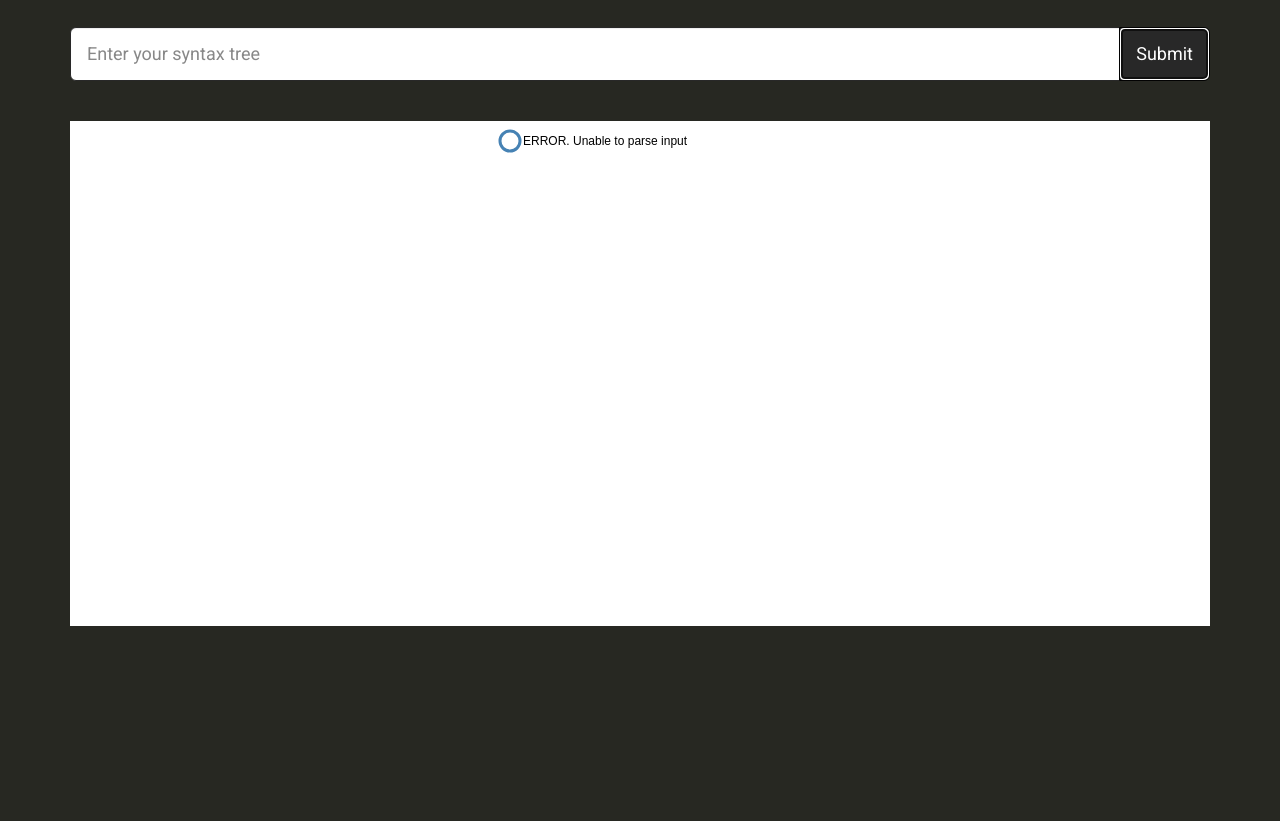
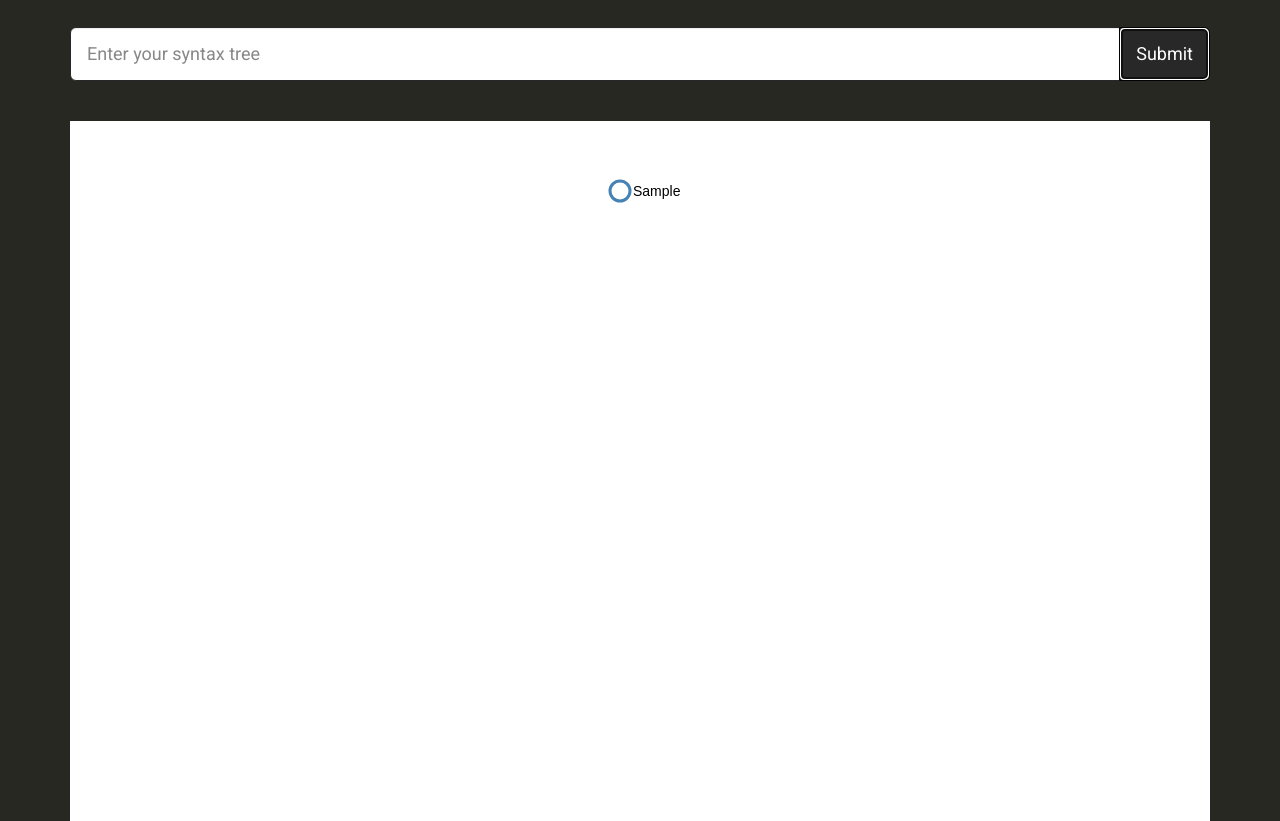
Before and after one commit to theodoretliu/ocaml-linter, a plain HTML site: page ast-viz/index.html in a window 1280 px wide. Both pictures are taken after typing "Sample" into the empty fields and a click on the button "Submit". Shown: the part 105-926 px from the top of the page. Before the commit the page ends 800 px from the top, so only its background shows below. Drawn offline with Linux system fonts and the light colour scheme.

Commit message:
regex and animations

```diff
--- a/ast-viz/script.js
+++ b/ast-viz/script.js
@@ -1,38 +1,26 @@
-var treeData = [
-  {
-    name: "Top Level",
-    children: [
-      {
-        name: "Level 2: A",
-        children: [
-          {
-            name: "Son of A",
-          },
-          {
-            name: "Daughter of A",
-          }
-        ]
-      },
-      {
-        name: "Level 2: B",
-      }
-    ]
-  }
-]
+// regex patterns used in abstract syntax trees
+var patterns = [
+	new RegExp(/(LetIn) \((.*?), (.*?), (.*)\)/), // LetIn binding
+	new RegExp(/(Binop) \((.*?), (.*?), (.*)\)/), // Binops
+	new RegExp(/(Conditional) \((.*?), (.*?), (.*)\)/), // Condition
+	new RegExp(/(Unop) \((.*?), (.*)\)/), // Unops
+	new RegExp(/(Fun) \((.*?), (.*)\)/), // Functions
+	new RegExp(/(Let) \((.*?), (.*)\)/), // Let binding
+	new RegExp(/(LetRec) \((.*?), (.*)\)/), // LetRec binding
+	new RegExp(/(LetRecIn) \((.*?), (.*?), (.*)\)/), // LetRecIn binding
+	new RegExp(/(Unassigned)/), // temporarily unassigned
+	new RegExp(/(App) \((.*?), (.*)\)/), // Function applications
+	new RegExp(/(Cons) \((.*?), (.*)\)/), // List Cons
+	new RegExp(/(Var "[a-z][a-z A-Z 0-9 _]*")/), // variable references
+	new RegExp(/(Int \d+)/), // integers
+	new RegExp(/(Float \d+\.?\d*)/), // floats
+	new RegExp(/(Bool (true|false))/), // booleans
+	new RegExp(/("[a-z][a-z A-Z 0-9 _]*")/), // variable assignments
+	new RegExp(/([A-Z]+[a-z A-Z 0-9 _]*)/), // Single word tokens
+];
 
-var patterns = [
-	new RegExp(/(LetIn) \((.*?), (.*?), (.*?)\)/), // LetIn binding
-	new RegExp(/(Var "[a-z][a-z A-Z 0-9 _]*?")/), // variable references
-	new RegExp(/("[a-z][a-z A-Z 0-9 _]*?")/), // variable assignments
-	new RegExp(/(Int \d+?)/), // integers
-];
-/*
-a = patterns[0];
-b = patterns[1];
-c = patterns[2];
-d = patterns[3];
-*/
 // - : Ex.expr = Expr.LetIn ("x", Expr.Int 2, Expr.Var "x")
+// Parsing an abstract syntax tree string into an object
 function parseAST(str) {
 	if (str == '') {
 		return undefined;
@@ -73,29 +61,100 @@ function parseAST(str) {
 				return newObj;
 			}
 		}
-		return {"name": "ERROR. Unable to parse input"};
+		return {"name": "ERROR. Unable to parse input", children: []};
 	}
 
 	return parse(str);
 }
 
-document.getElementById('parse-input').addEventListener('keyup', function(e) {
+// the primary DOM elements used by this file
+var input = document.getElementById('parse-input');
+var submit = document.getElementById('parse-button');
+
+// command line style history
+var inputHistory = [];
+var inputIdx = 0
+function historyScroll(e) {
+    // if down is pressed, go forward in the history if possible
+    if (e.which === 40) {
+    	if (inputIdx < inputHistory.length - 1) {
+    		inputIdx += 1
+    		input.value = inputHistory[inputIdx];
+    	}
+    	else if (inputIdx === inputHistory.length - 1) {
+    		input.value = "";
+    	}
+    }
+    // if up arrow key is pressed, go back in the history if possible
+    else if (e.which === 38) {
+    	if (inputIdx > 0) {
+    		input.value = inputHistory[inputIdx];
+    		inputIdx -= 1
+    	}
+    	else if (inputIdx === 0 && inputHistory.length != 0) {
+    		input.value = inputHistory[inputIdx];
+    	}
+    }
+
+	// moving the cursor to the end of text
+    setTimeout(function() {
+	    if (typeof input.selectionStart == "number") {
+	        input.selectionStart = input.selectionEnd = input.value.length;
+	    } else if (typeof input.createTextRange != "undefined") {
+	        input.focus();
+	        var range = input.createTextRange();
+	        range.collapse(false);
+	        range.select();
+	    }
+	}, 0);
+};
+input.addEventListener('keydown', function(e) {
+	(e.which == 38 || e.which == 40) && historyScroll(e);
+});
+
+// activate the click event when 'Enter' is pressed as well
+input.addEventListener('keyup', function(e) {
     e.preventDefault();
     if (e.keyCode == 13) {
-        document.getElementById('parse-button').click();
+        submit.click();
     }
 });
 
-document.getElementById('parse-button').addEventListener('click', function() {
-	var input = document.getElementById('parse-input').value;
-	var result = parseAST(input);
-	document.getElementById('parse-input').value = '';
+var levels = [];
+function DFS(node, lvl) {
+	if (levels[lvl] == undefined) {
+		levels[lvl] = 0;
+	}
+	levels[lvl] += node.children.length;
+	for (var i = 0; i < node.children.length; i++) {
+		DFS(node.children[i], lvl + 1);
+	}
+}
+
+// parse the input and draw the graph
+submit.addEventListener('click', function() {
+	var result = parseAST(input.value);
+	inputHistory.push(input.value);
+	inputIdx = inputHistory.length - 1;
+	input.value = '';
 	document.getElementById('graph').innerHTML = '';
-	resetTree();
 	if (result) {
+		// calculating an appropriate height & width for the graph
+		levels = [];
+		DFS(result, 0);
+		var width = Math.max(...levels);
+		var depth = levels.length;
+		console.log("Width: " + width)
+		console.log("Depth: " + depth);
 		console.log(result);
-		setupTree(result);
+		setupTree(result, 360 + 180*depth, 140 + 100*width);
 	} else {
-		setupTree({"name": "ERROR. Cannot understand your input"});
+		setupTree({"name": "ERROR. Cannot understand your input"}, 960, 500);
 	}
 });
+
+/*
+
+- : Ex.expr = Expr.LetIn ("x", Expr.Int 2, Var "x")
+
+*/
--- a/ast-viz/stylesheet.css
+++ b/ast-viz/stylesheet.css
@@ -1,6 +1,10 @@
 body {
   text-align: center;
   background-color: #272822;
+}
+
+.node {
+  cursor: pointer;
 }
 
 .node circle {
@@ -10,15 +14,18 @@ body {
 }
 
 .node text {
-    font: 12px sans-serif;
+  font: 14px sans-serif;
 }
 
 #graph {
   background: white;
+  overflow: scroll;
+  height: 700px;
 }
 
 .link {
   fill: none;
   stroke: #ccc;
   stroke-width: 2px;
+  opacity: 0.6;
 }
--- a/ast-viz/treegen.js
+++ b/ast-viz/treegen.js
@@ -1,15 +1,17 @@
-function resetTree() {
-	var margin = {top: 20, right: 120, bottom: 20, left: 120},
-		width = 960 - margin.right - margin.left,
-		height = 500 - margin.top - margin.bottom;
+function setupTree(root, baseWidth, baseHeight) {
+	var margin = {top: 60, right: 120, bottom: 60, left: 250},
+		width = baseWidth - margin.right - margin.left,
+		height = baseHeight - margin.top - margin.bottom;
 
-	var i = 0;
+	var i = 0,
+		duration = 750,
+		root;
 
 	var tree = d3.layout.tree()
 		.size([height, width]);
 
 	var diagonal = d3.svg.diagonal()
-		.projection(function(d) { return [d.x, d.y]; });
+		.projection(function(d) { return [d.y, d.x]; });
 
 	var svg = d3.select("#graph").append("svg")
 		.attr("width", width + margin.right + margin.left)
@@ -17,11 +19,16 @@ function resetTree() {
 	  .append("g")
 		.attr("transform", "translate(" + margin.left + "," + margin.top + ")");
 
+	if (root == undefined) {
+		return;
+	}
 
-	window.setupTree = function(node) {
-		root = node;
-		update(root);
-	}
+	root.x0 = height / 2;
+	root.y0 = 0;
+
+	update(root);
+
+	d3.select(self.frameElement).style("height", "500px");
 
 	function update(source) {
 
@@ -32,39 +39,95 @@ function resetTree() {
 	  // Normalize for fixed-depth.
 	  nodes.forEach(function(d) { d.y = d.depth * 180; });
 
-	  // Declare the nodes…
+	  // Update the nodes…
 	  var node = svg.selectAll("g.node")
 		  .data(nodes, function(d) { return d.id || (d.id = ++i); });
 
-	  // Enter the nodes.
+	  // Enter any new nodes at the parent's previous position.
 	  var nodeEnter = node.enter().append("g")
 		  .attr("class", "node")
-		  .attr("transform", function(d) {
-			  return "translate(" + d.x + "," + d.y + ")"; });
+		  .attr("transform", function(d) { return "translate(" + source.y0 + "," + source.x0 + ")"; })
+		  .on("click", click);
 
 	  nodeEnter.append("circle")
-		  .attr("r", 10)
-		  .style("fill", "#fff");
+		  .attr("r", 1e-6)
+		  .style("fill", function(d) { return d._children ? "lightsteelblue" : "#fff"; });
 
 	  nodeEnter.append("text")
-		  .attr("x", function(d) {
-			  return d.children || d._children ? -13 : 13; })
+		  .attr("x", function(d) { return d.children || d._children ? -13 : 13; })
 		  .attr("dy", ".35em")
-		  .attr("text-anchor", function(d) {
-			  return d.children || d._children ? "end" : "start"; })
+		  .attr("text-anchor", function(d) { return d.children || d._children ? "end" : "start"; })
 		  .text(function(d) { return d.name; })
+		  .style("fill-opacity", 1e-6);
+
+	  // Transition nodes to their new position.
+	  var nodeUpdate = node.transition()
+		  .duration(duration)
+		  .attr("transform", function(d) { return "translate(" + d.y + "," + d.x + ")"; });
+
+	  nodeUpdate.select("circle")
+		  .attr("r", 10)
+		  .style("fill", function(d) { return d._children ? "lightsteelblue" : "#fff"; });
+
+	  nodeUpdate.select("text")
 		  .style("fill-opacity", 1);
 
-	  // Declare the links…
+	  // Transition exiting nodes to the parent's new position.
+	  var nodeExit = node.exit().transition()
+		  .duration(duration)
+		  .attr("transform", function(d) { return "translate(" + source.y + "," + source.x + ")"; })
+		  .remove();
+
+	  nodeExit.select("circle")
+		  .attr("r", 1e-6);
+
+	  nodeExit.select("text")
+		  .style("fill-opacity", 1e-6);
+
+	  // Update the links…
 	  var link = svg.selectAll("path.link")
 		  .data(links, function(d) { return d.target.id; });
 
-	  // Enter the links.
+	  // Enter any new links at the parent's previous position.
 	  link.enter().insert("path", "g")
 		  .attr("class", "link")
+		  .attr("d", function(d) {
+			var o = {x: source.x0, y: source.y0};
+			return diagonal({source: o, target: o});
+		  });
+
+	  // Transition links to their new position.
+	  link.transition()
+		  .duration(duration)
 		  .attr("d", diagonal);
 
+	  // Transition exiting nodes to the parent's new position.
+	  link.exit().transition()
+		  .duration(duration)
+		  .attr("d", function(d) {
+			var o = {x: source.x, y: source.y};
+			return diagonal({source: o, target: o});
+		  })
+		  .remove();
+
+	  // Stash the old positions for transition.
+	  nodes.forEach(function(d) {
+		d.x0 = d.x;
+		d.y0 = d.y;
+	  });
 	}
-};
 
-resetTree();
+	// Toggle children on click.
+	function click(d) {
+	  if (d.children) {
+		d._children = d.children;
+		d.children = null;
+	  } else {
+		d.children = d._children;
+		d._children = null;
+	  }
+	  update(d);
+	}
+}
+
+setupTree(undefined, 960, 500);
```
Also changed, not shown: ast-viz/index.html (+2 -1 lines). Lines whose indentation alone changed are shown as unchanged.
